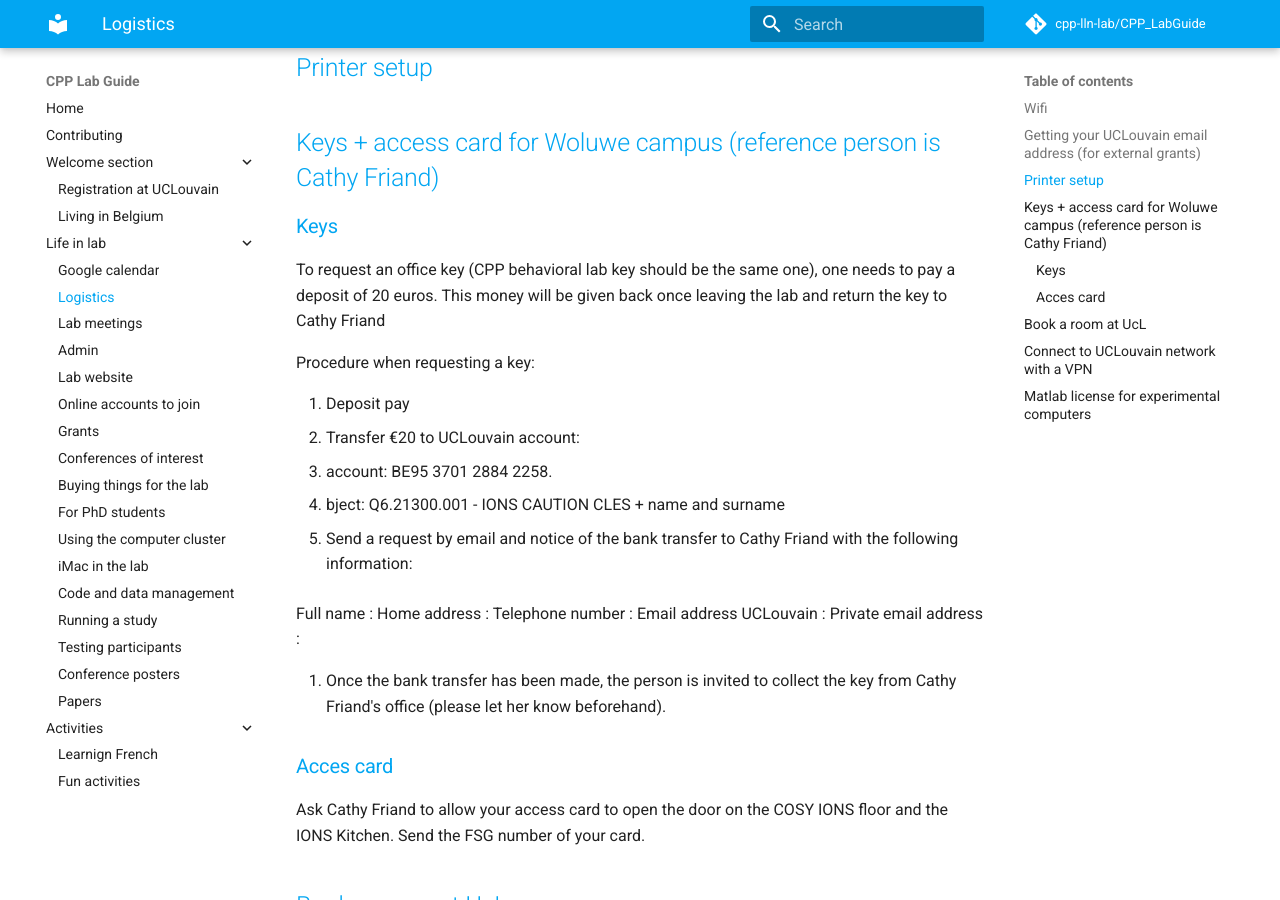
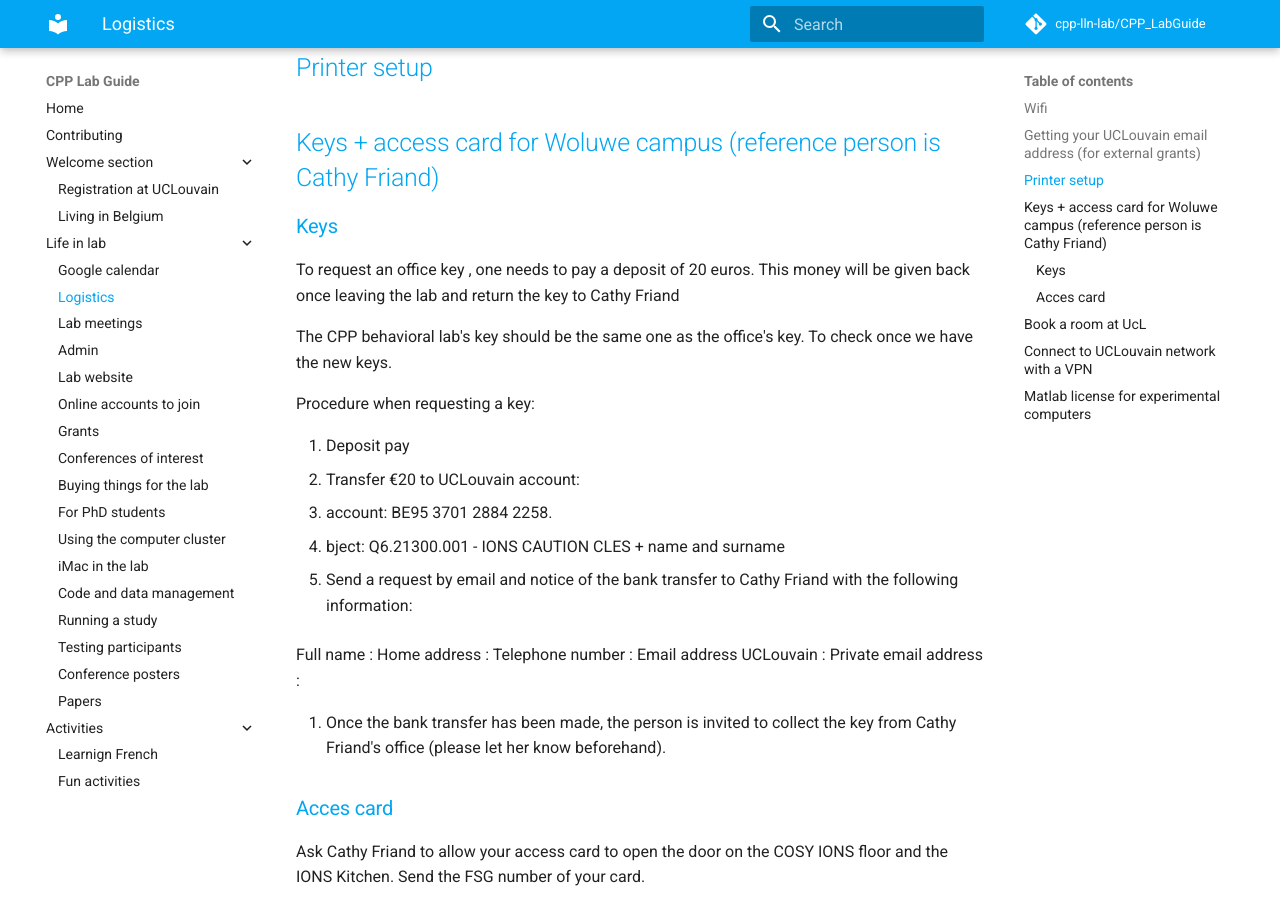
Before and after one commit to cpp-lln-lab/CPP_LabGuide, an MkDocs documentation site: the page built from doc/logistics.md, in a window 1280 px wide and 900 px high, scrolled down 542 px. Built offline with MkDocs 1.6.1 and Material for MkDocs 9.7.7, drawn with Linux system fonts in a browser that asks for light colours; comment, search, counter and statistics services are not loaded.

Commit message:
Update doc/logistics.md

```diff
--- a/doc/logistics.md
+++ b/doc/logistics.md
@@ -11,7 +11,9 @@
 
 ### Keys
 
-To request an office key (CPP behavioral lab key should be the same one), one needs to pay a deposit of 20 euros. This money will be given back once leaving the lab and return the key to Cathy Friand
+To request an office key , one needs to pay a deposit of 20 euros. This money will be given back once leaving the lab and return the key to Cathy Friand
+
+The CPP behavioral lab's key should be the same one as the office's key. To check once we have the new keys.
 
 
 Procedure when requesting a key:
```
